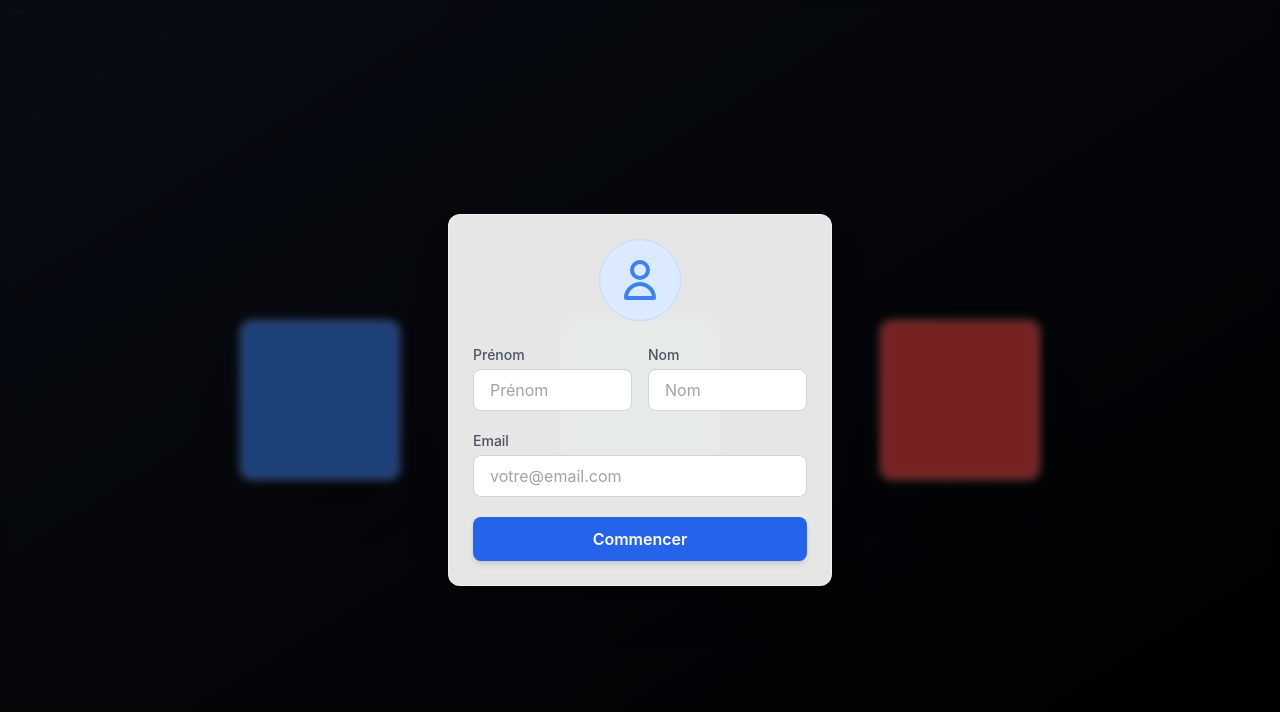
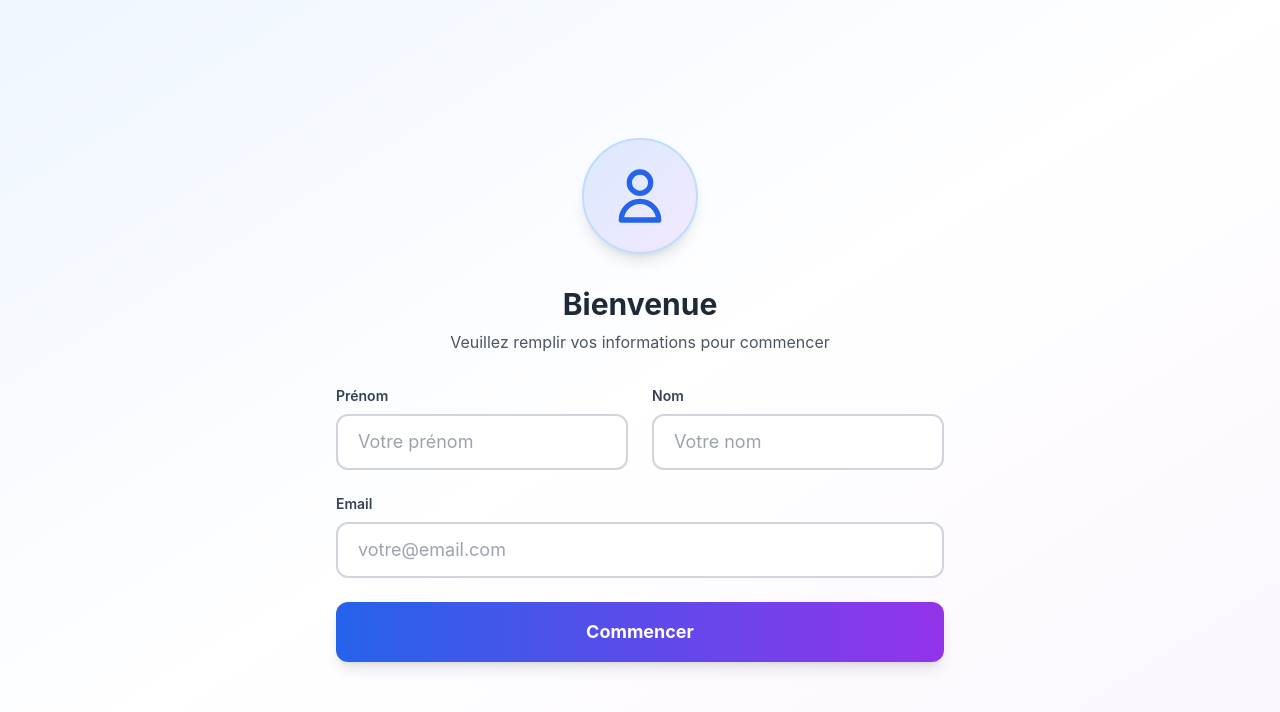
Before and after one commit to AgatheJsnd/BDD1, a React (Vite) app: page / in a window 1280 px wide. Shown: the top 712 px of the page. Built offline with nearby package versions, Linux system fonts and the light colour scheme.

Commit message:
modificatio pop-up
Juste commencer a rendre plus attirent la première page d'ouverture

```diff
--- a/src/components/LoginModal.jsx
+++ b/src/components/LoginModal.jsx
@@ -15,47 +15,56 @@ const LoginModal = ({ isOpen, onClose, onLogin }) => {
   };
 
   return (
-    <div className="fixed inset-0 z-50 flex items-center justify-center bg-black/50 backdrop-blur-sm animate-fade-in">
-      <div className="bg-white/90 backdrop-blur-md border border-white/50 rounded-xl shadow-2xl p-6 w-full max-w-sm transform transition-all scale-100 relative">
-        <div className="flex justify-center mb-6">
-          <div className="p-4 bg-blue-100 rounded-full border border-blue-200">
-            <svg xmlns="http://www.w3.org/2000/svg" className="h-12 w-12 text-blue-500" fill="none" viewBox="0 0 24 24" stroke="currentColor">
+    <div className="fixed inset-0 z-50 bg-gradient-to-br from-blue-50 via-white to-purple-50 flex items-center justify-center min-h-screen">
+      <div className="w-full max-w-2xl px-8 py-12">
+        {/* Icône utilisateur centrée */}
+        <div className="flex justify-center mb-8">
+          <div className="p-6 bg-gradient-to-br from-blue-100 to-purple-100 rounded-full border-2 border-blue-200 shadow-lg">
+            <svg xmlns="http://www.w3.org/2000/svg" className="h-16 w-16 text-blue-600" fill="none" viewBox="0 0 24 24" stroke="currentColor">
               <path strokeLinecap="round" strokeLinejoin="round" strokeWidth={2} d="M16 7a4 4 0 11-8 0 4 4 0 018 0zM12 14a7 7 0 00-7 7h14a7 7 0 00-7-7z" />
             </svg>
           </div>
         </div>
 
-        <form onSubmit={handleSubmit} className="space-y-5">
-          <div className="flex gap-4">
-            <div className="space-y-1 flex-1">
-              <label htmlFor="firstName" className="block text-sm font-medium text-gray-600">Prénom</label>
+        {/* Titre */}
+        <h1 className="text-3xl font-bold text-center text-gray-800 mb-2">
+          Bienvenue
+        </h1>
+        <p className="text-center text-gray-600 mb-8">
+          Veuillez remplir vos informations pour commencer
+        </p>
+
+        <form onSubmit={handleSubmit} className="space-y-6">
+          <div className="flex gap-6">
+            <div className="space-y-2 flex-1">
+              <label htmlFor="firstName" className="block text-sm font-semibold text-gray-700">Prénom</label>
               <input
                 type="text"
                 id="firstName"
                 value={firstName}
                 onChange={(e) => setFirstName(e.target.value)}
-                placeholder="Prénom"
+                placeholder="Votre prénom"
                 required
-                className="w-full px-4 py-2 border border-gray-300 rounded-lg focus:outline-none focus:ring-2 focus:ring-blue-500 focus:border-transparent transition-all"
+                className="w-full px-5 py-3 border-2 border-gray-300 rounded-xl focus:outline-none focus:ring-2 focus:ring-blue-500 focus:border-blue-500 transition-all text-lg bg-white/90"
               />
             </div>
 
-            <div className="space-y-1 flex-1">
-              <label htmlFor="lastName" className="block text-sm font-medium text-gray-600">Nom</label>
+            <div className="space-y-2 flex-1">
+              <label htmlFor="lastName" className="block text-sm font-semibold text-gray-700">Nom</label>
               <input
                 type="text"
                 id="lastName"
                 value={lastName}
                 onChange={(e) => setLastName(e.target.value)}
-                placeholder="Nom"
+                placeholder="Votre nom"
                 required
-                className="w-full px-4 py-2 border border-gray-300 rounded-lg focus:outline-none focus:ring-2 focus:ring-blue-500 focus:border-transparent transition-all"
+                className="w-full px-5 py-3 border-2 border-gray-300 rounded-xl focus:outline-none focus:ring-2 focus:ring-blue-500 focus:border-blue-500 transition-all text-lg bg-white/90"
               />
             </div>
           </div>
 
-          <div className="space-y-1">
-            <label htmlFor="email" className="block text-sm font-medium text-gray-600">Email</label>
+          <div className="space-y-2">
+            <label htmlFor="email" className="block text-sm font-semibold text-gray-700">Email</label>
             <input
               type="email"
               id="email"
@@ -63,13 +72,13 @@ const LoginModal = ({ isOpen, onClose, onLogin }) => {
               onChange={(e) => setEmail(e.target.value)}
               placeholder="votre@email.com"
               required
-              className="w-full px-4 py-2 border border-gray-300 rounded-lg focus:outline-none focus:ring-2 focus:ring-blue-500 focus:border-transparent transition-all"
+              className="w-full px-5 py-3 border-2 border-gray-300 rounded-xl focus:outline-none focus:ring-2 focus:ring-blue-500 focus:border-blue-500 transition-all text-lg bg-white/90"
             />
           </div>
 
           <button
             type="submit"
-            className="w-full bg-blue-600 text-white py-2.5 px-4 rounded-lg hover:bg-blue-700 transition duration-200 font-semibold shadow-md hover:shadow-lg transform active:scale-95"
+            className="w-full bg-gradient-to-r from-blue-600 to-purple-600 text-white py-4 px-6 rounded-xl hover:from-blue-700 hover:to-purple-700 transition duration-200 font-bold text-lg shadow-lg hover:shadow-xl transform active:scale-98 mt-8"
           >
             Commencer
           </button>
```
